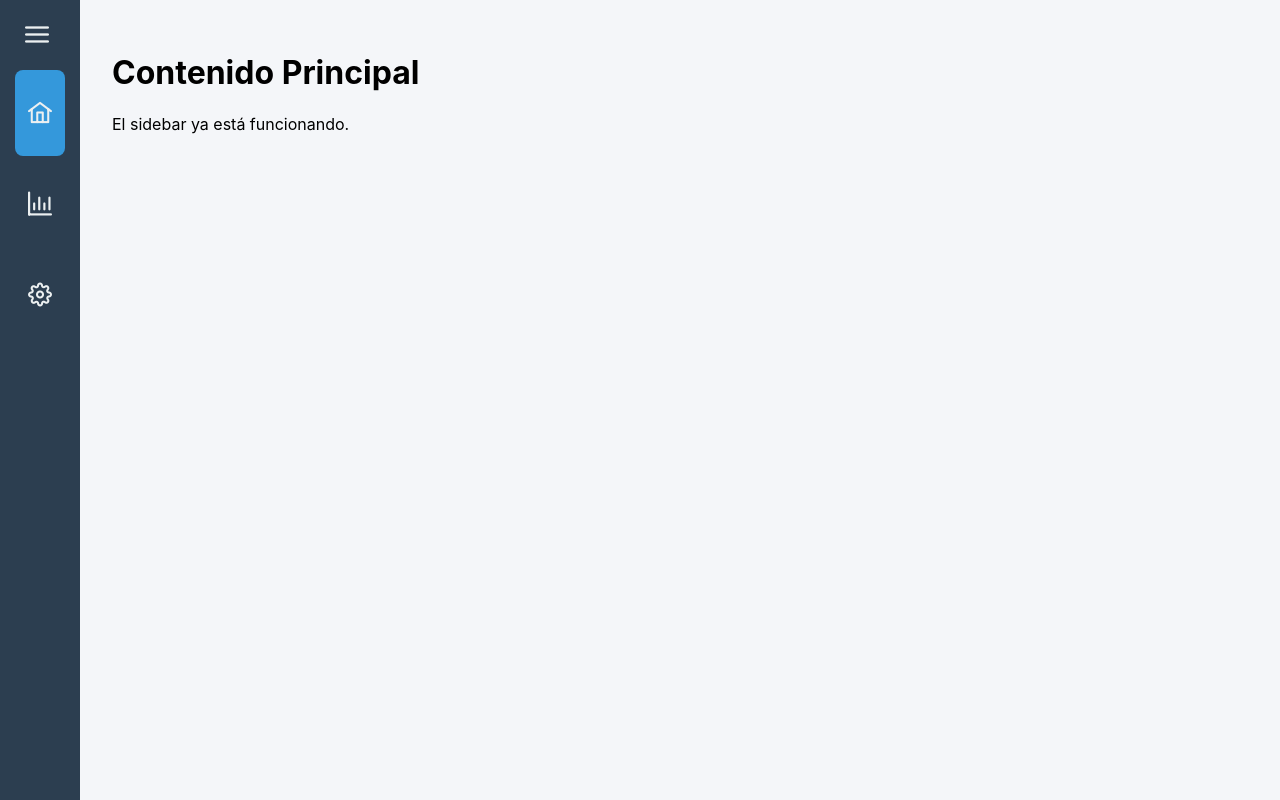
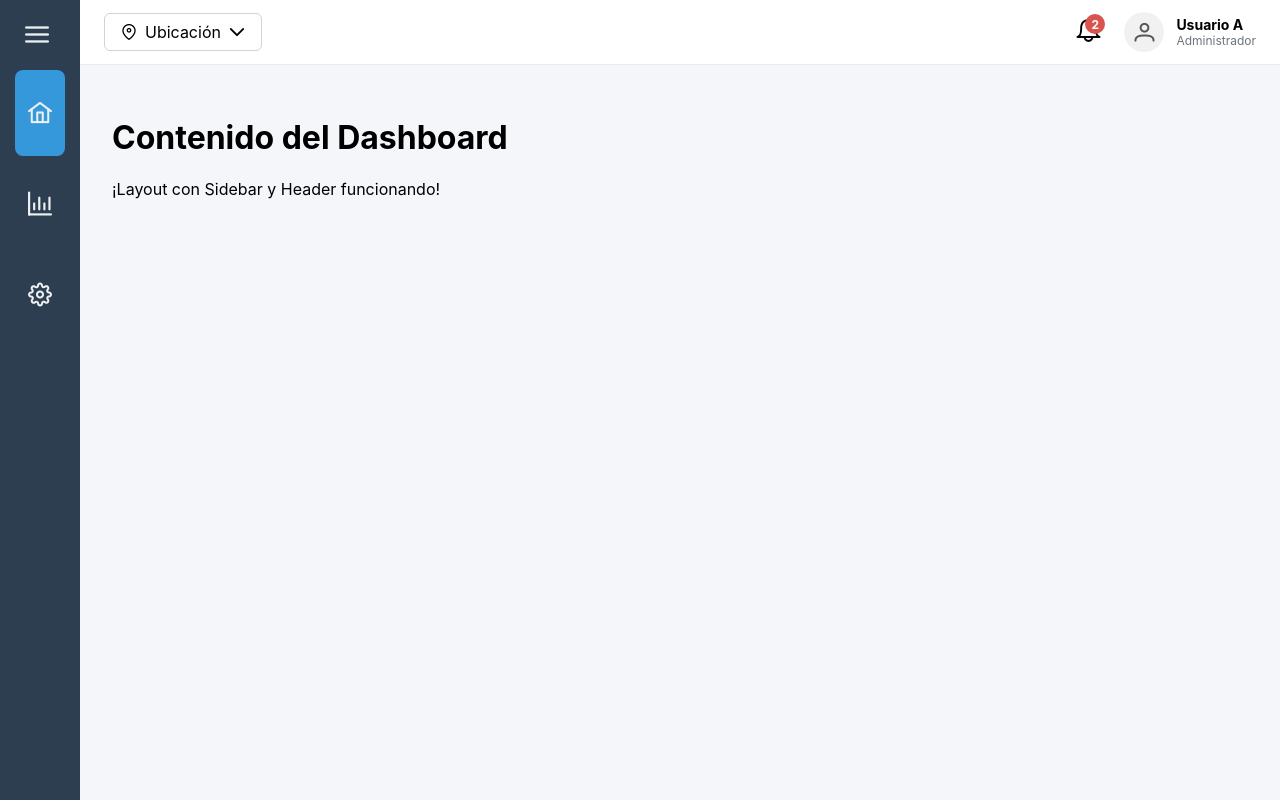
Before and after one commit to KsmBlitz/-UNAB-ProyectoDeTitulo, a Vue app in the folder Frontend/: page / in a window 1280 px wide. Built offline with nearby package versions, Linux system fonts and the light colour scheme; sample sign-in values are in the browser's storage; the HTML template or start-up script is replaced by a standard one.

Commit message:
Add TheHeader component and integrate into dashboard
Introduces TheHeader.vue for displaying user info and notifications. Integrates the header into DashboardLayout.vue, updates layout structure, and refines styles for improved dashboard appearance.

```diff
--- /dev/null
+++ b/Frontend/src/components/TheHeader.vue
@@ -0,0 +1,126 @@
+<script setup lang="ts">
+defineOptions({
+  name: 'TheHeader'
+});
+
+const userName = 'Usuario A';
+const userRole = 'Administrador';
+</script>
+
+<template>
+  <header class="header-container">
+    <div class="header-left">
+      <div class="location-selector">
+        <i class="pi pi-map-marker"></i>
+        <span>Ubicación</span>
+        <i class="pi pi-chevron-down"></i>
+      </div>
+    </div>
+
+    <div class="header-right">
+      <div class="notifications">
+        <i class="pi pi-bell notification-icon"></i>
+        <span class="notification-badge">2</span>
+      </div>
+      <div class="user-profile">
+        <div class="user-avatar">
+          <i class="pi pi-user"></i>
+        </div>
+        <div class="user-info">
+          <span class="user-name">{{ userName }}</span>
+          <span class="user-role">{{ userRole }}</span>
+        </div>
+      </div>
+    </div>
+  </header>
+</template>
+
+<style scoped>
+.header-container {
+  display: flex;
+  justify-content: space-between;
+  align-items: center;
+  padding: 0.75rem 1.5rem;
+  background-color: #ffffff;
+  border-bottom: 1px solid #e9ecef;
+  flex-shrink: 0; /* Evita que el header se encoja */
+}
+
+.header-left, .header-right {
+  display: flex;
+  align-items: center;
+  gap: 1.5rem;
+}
+
+.location-selector {
+  display: flex;
+  align-items: center;
+  gap: 0.5rem;
+  border: 1px solid #ced4da;
+  padding: 0.5rem 1rem;
+  border-radius: 6px;
+  cursor: pointer;
+}
+
+.notifications {
+  position: relative;
+  cursor: pointer;
+}
+
+.notification-icon {
+  font-size: 1.5rem;
+}
+
+.notification-badge {
+  position: absolute;
+  top: -5px;
+  right: -5px;
+  background-color: #d9534f;
+  color: white;
+  border-radius: 50%;
+  width: 20px;
+  height: 20px;
+  font-size: 0.75rem;
+  display: flex;
+  justify-content: center;
+  align-items: center;
+  font-weight: bold;
+}
+
+.user-profile {
+  display: flex;
+  align-items: center;
+  gap: 0.75rem;
+}
+
+.user-avatar {
+  width: 40px;
+  height: 40px;
+  border-radius: 50%;
+  background-color: #f1f1f1;
+  display: flex;
+  justify-content: center;
+  align-items: center;
+}
+
+.user-avatar .pi-user {
+  font-size: 1.25rem;
+  color: #555;
+}
+
+.user-info {
+  display: flex;
+  flex-direction: column;
+  align-items: flex-start;
+}
+
+.user-name {
+  font-weight: bold;
+  font-size: 0.875rem;
+}
+
+.user-role {
+  font-size: 0.75rem;
+  color: #6c757d;
+}
+</style>
--- a/Frontend/src/views/DashboardLayout.vue
+++ b/Frontend/src/views/DashboardLayout.vue
@@ -1,19 +1,18 @@
 <script setup lang="ts">
 import { ref, provide } from 'vue';
 import Sidebar from '@/components/Sidebar.vue';
+import TheHeader from '@/components/TheHeader.vue';
 
 defineOptions({
   name: 'DashboardLayout'
 });
 
-// El estado sobre si el sidebar está expandido vive aquí
 const isSidebarExpanded = ref(false);
 
 function toggleSidebar() {
   isSidebarExpanded.value = !isSidebarExpanded.value;
 }
 
-// Proveemos el estado y la función a los componentes hijos (Sidebar)
 provide('isSidebarExpanded', isSidebarExpanded);
 provide('toggleSidebar', toggleSidebar);
 </script>
@@ -22,8 +21,10 @@ provide('toggleSidebar', toggleSidebar);
   <div class="layout-wrapper">
     <Sidebar />
     <main class="main-content" :class="{ 'sidebar-expanded': isSidebarExpanded }">
-      <h1>Contenido Principal</h1>
-      <p>El sidebar ya está funcionando.</p>
+      <TheHeader /> <div class="content-wrapper">
+        <h1>Contenido del Dashboard</h1>
+        <p>¡Layout con Sidebar y Header funcionando!</p>
+      </div>
     </main>
   </div>
 </template>
@@ -31,19 +32,26 @@ provide('toggleSidebar', toggleSidebar);
 <style scoped>
 .layout-wrapper {
   display: flex;
+  background-color: #f4f6f9;
 }
 
 .main-content {
   flex-grow: 1;
+  display: flex;
+  flex-direction: column;
   height: 100vh;
-  overflow-y: auto;
-  margin-left: 80px; /* Ancho del sidebar colapsado */
+  overflow: hidden; /* Importante para controlar el scroll */
+  margin-left: 80px;
   transition: margin-left 0.3s ease-in-out;
-  padding: 2rem;
-  box-sizing: border-box; /* Asegura que el padding no afecte el cálculo del ancho */
 }
 
 .main-content.sidebar-expanded {
-  margin-left: 250px; /* Ancho del sidebar expandido */
+  margin-left: 250px;
+}
+
+.content-wrapper {
+  flex-grow: 1;
+  overflow-y: auto; /* El scroll solo aplicará a esta área */
+  padding: 2rem;
 }
 </style>
```
